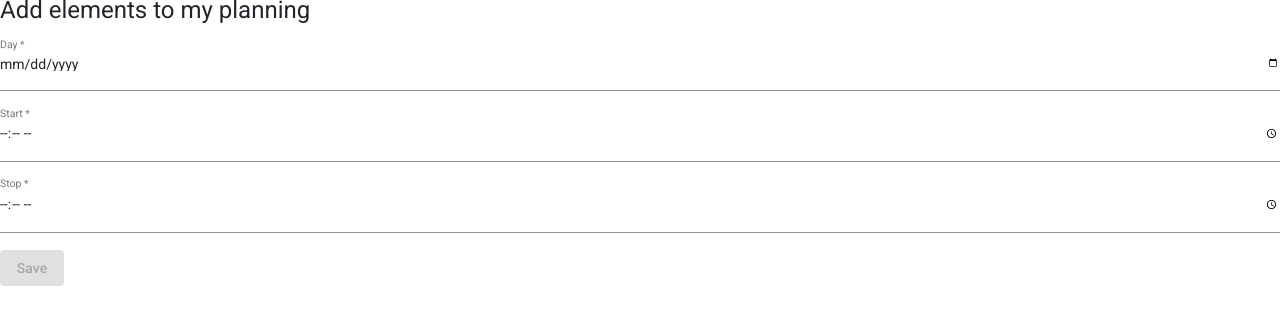
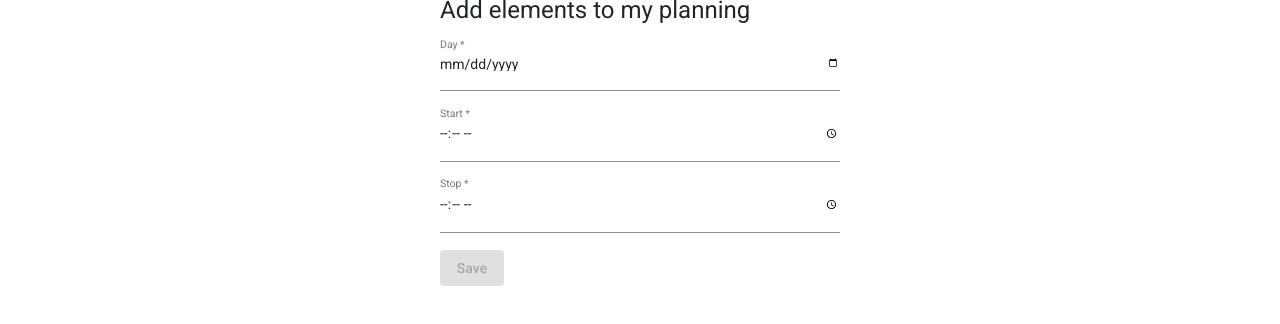
Before and after one commit to yoan-theophile/wsplanFrontend, an Angular app: page / in a window 1280 px wide. Shown: the top 324 px of the page. Built offline with nearby package versions, Linux system fonts and the light colour scheme.

Commit message:
Added max-width to the form used to add new working hour.

```diff
--- a/src/app/components/shared/add-working-hour-form/add-working-hour-form.component.scss
+++ b/src/app/components/shared/add-working-hour-form/add-working-hour-form.component.scss
@@ -1,3 +1,8 @@
+form {
+    max-width: 400px;
+    margin: 0 auto;
+}
+
 legend {
     margin-bottom: 20px;
 }
```
